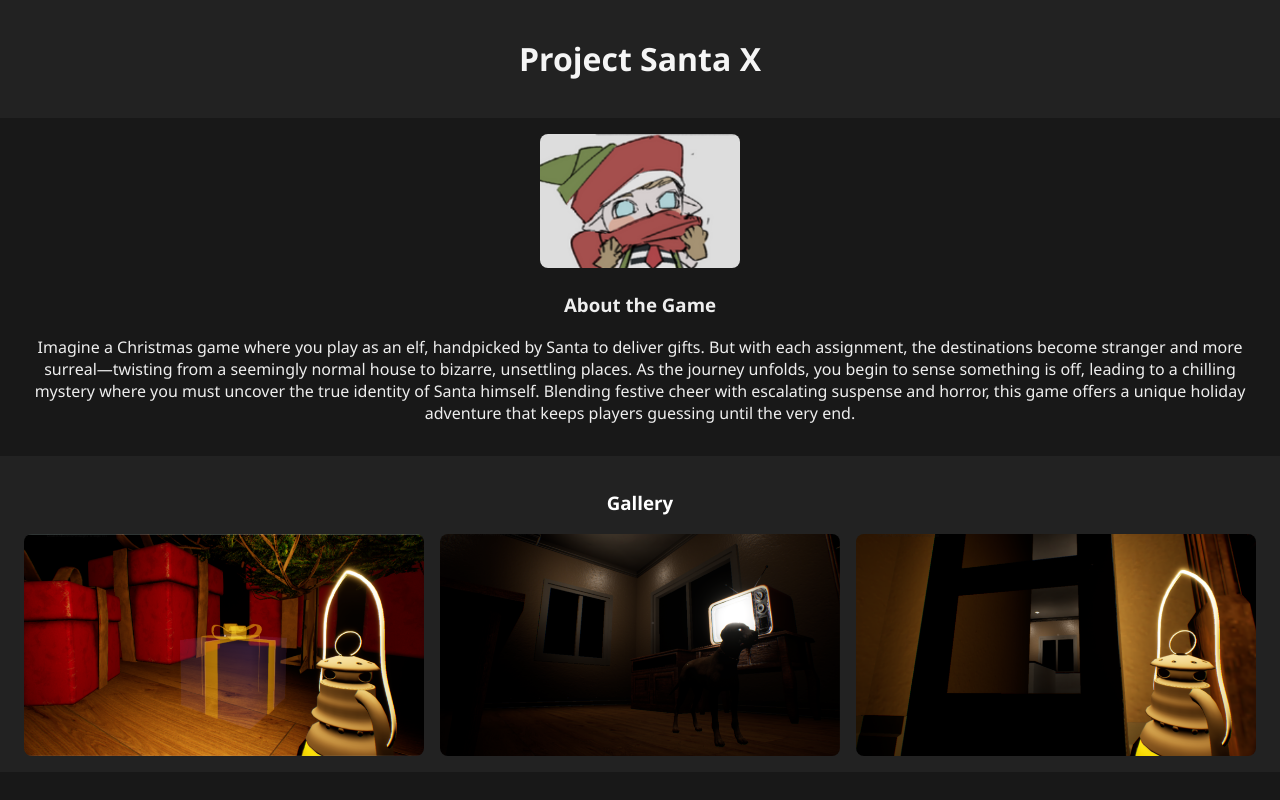
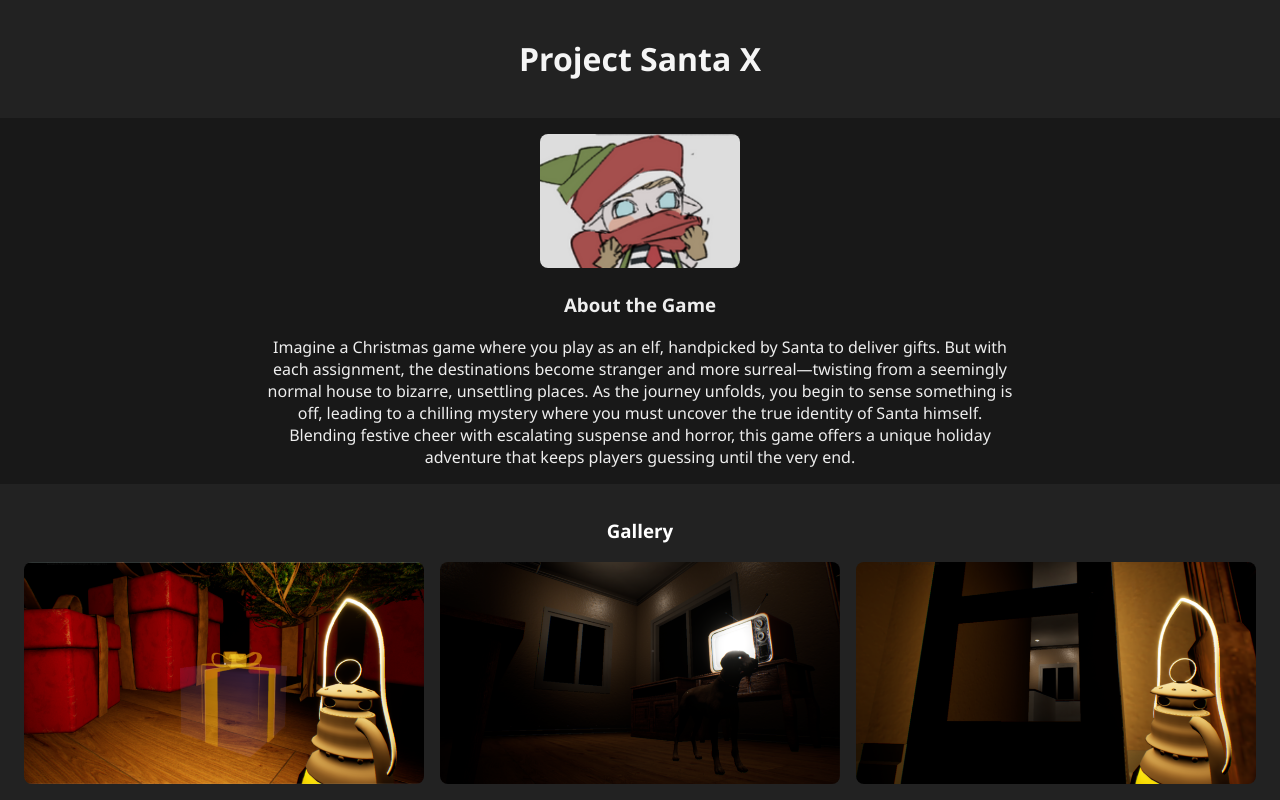
Before and after one commit to Some10n3/project-santa-X, a React (Create React App) app: page / in a window 1280 px wide. Shown: the top 800 px of the page. Built offline with nearby package versions, Linux system fonts and the light colour scheme.

Commit message:
[fix. ] Reduce text box size and center it

```diff
--- a/src/pages/Home.tsx
+++ b/src/pages/Home.tsx
@@ -11,9 +11,11 @@ const Home: React.FC = () => (
     <section style={{ background: '#181818', color: '#eee', padding: '1rem', textAlign: 'center' }}>
       <img src={process.env.PUBLIC_URL + '/logo.png'} alt="Game Logo" style={{ maxWidth: 200, borderRadius: 8 }} />
       <h3>About the Game</h3>
-      <p>
-        Imagine a Christmas game where you play as an elf, handpicked by Santa to deliver gifts. But with each assignment, the destinations become stranger and more surreal—twisting from a seemingly normal house to bizarre, unsettling places. As the journey unfolds, you begin to sense something is off, leading to a chilling mystery where you must uncover the true identity of Santa himself. Blending festive cheer with escalating suspense and horror, this game offers a unique holiday adventure that keeps players guessing until the very end.
-      </p>
+      <div style={{ justifyContent: 'center', display: 'flex' }}>
+        <p style={{ width: '60%', margin: '0 auto'}}>
+          Imagine a Christmas game where you play as an elf, handpicked by Santa to deliver gifts. But with each assignment, the destinations become stranger and more surreal—twisting from a seemingly normal house to bizarre, unsettling places. As the journey unfolds, you begin to sense something is off, leading to a chilling mystery where you must uncover the true identity of Santa himself. Blending festive cheer with escalating suspense and horror, this game offers a unique holiday adventure that keeps players guessing until the very end.
+        </p>
+      </div>
     </section>
 
     {/* Gallery Section */}
```
